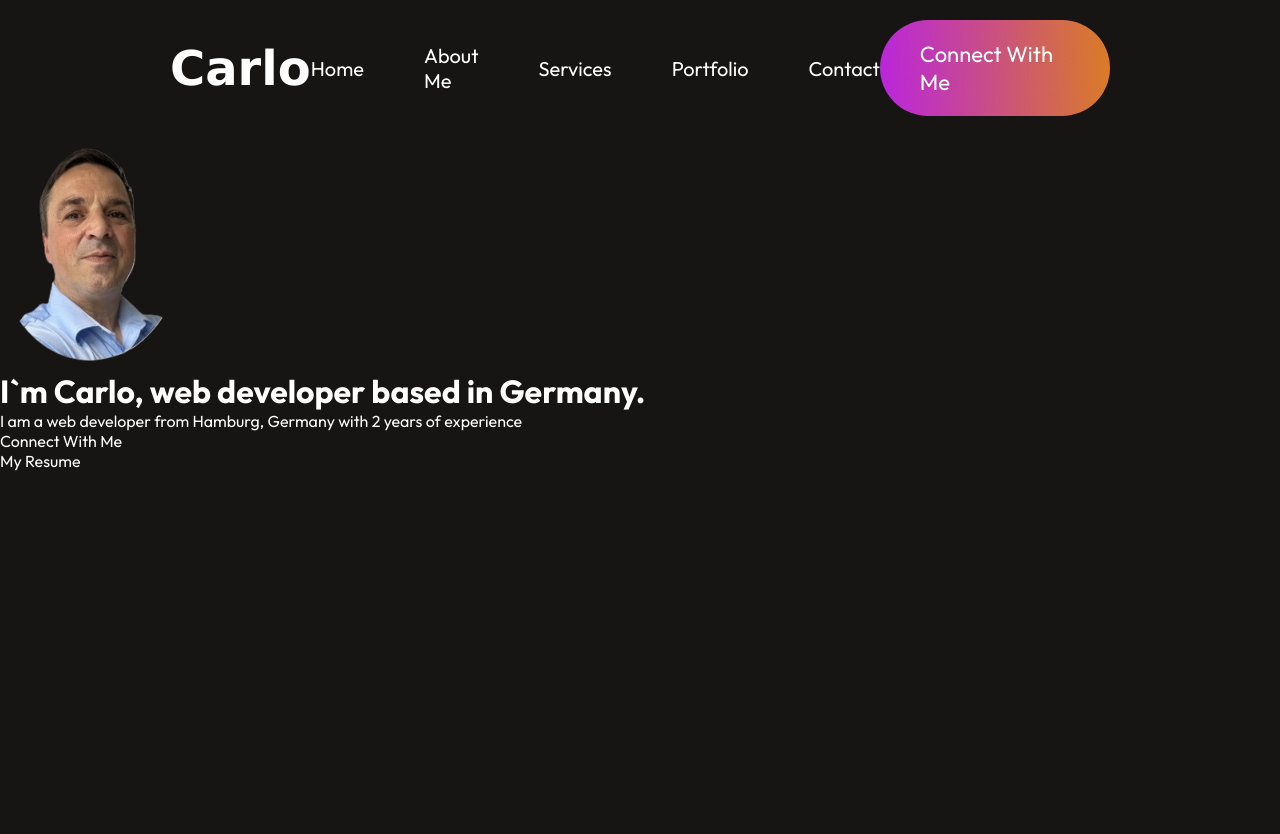
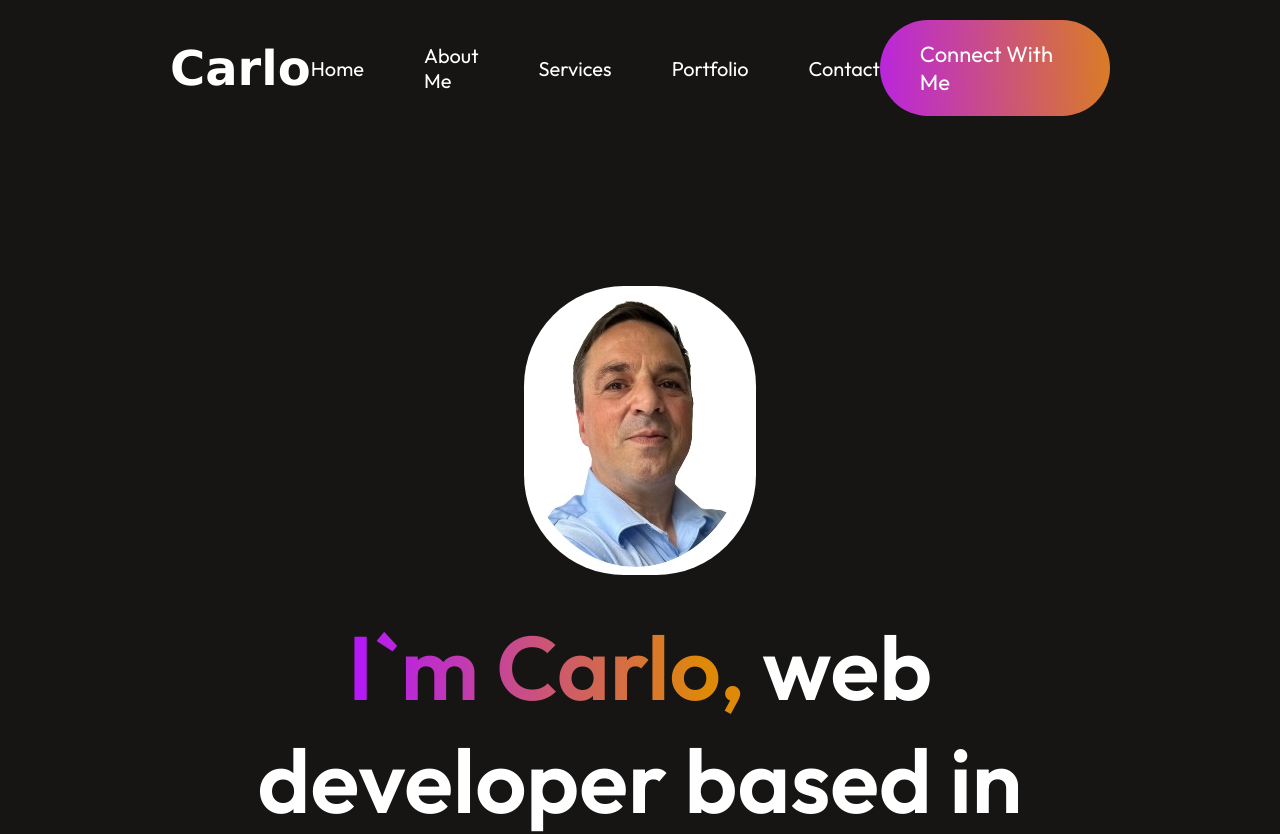
Before and after one commit to Giancarlo49/portfolio2024, a React (Vite) app: page / in a window 1280 px wide. Shown: the top 834 px of the page. Built offline with nearby package versions, Linux system fonts and the light colour scheme.

Commit message:
startpage geruest

```diff
--- a/src/Components/Hero/Hero.css
+++ b/src/Components/Hero/Hero.css
@@ -0,0 +1,25 @@
+.hero{
+    display: flex;
+    align-items: center;
+    flex-direction: column;
+    gap: 35px;
+}
+
+.hero img{
+    margin-top: 150px;
+    border-radius: 100px;
+}
+
+.hero h1{
+    text-align: center;
+    width: 70%;
+    font-size: 90px;
+    font-weight: 600;
+}
+
+.hero h1 span{
+    background: linear-gradient(270deg, #DF8908 10%, #B415FF 100%);
+    background-clip: text;
+    -webkit-background-clip: text;
+    -webkit-text-fill-color: transparent;
+}
--- a/src/Components/Hero/Hero.jsx
+++ b/src/Components/Hero/Hero.jsx
@@ -1,12 +1,12 @@
 import 'react'
 import './Hero.css'
-import profile_img from '../../assets/profile_img.png'
+import profile_img from '../../assets/profile_img.jpg'
 
 const Hero = () => {
   return (
       <div className='hero'>
           <img src={profile_img} alt="" />
-          <h1>I`m Carlo, web developer based in Germany.</h1>
+          <h1><span>I`m Carlo,</span> web developer based in Germany.</h1>
           <p>I am a web developer from Hamburg, Germany with 2 years of experience</p>
           <div className="hero-action">
               <div className="hero-connection">Connect With Me</div>
```
Also changed, not shown: src/assets/profile_img.jpg (added).
